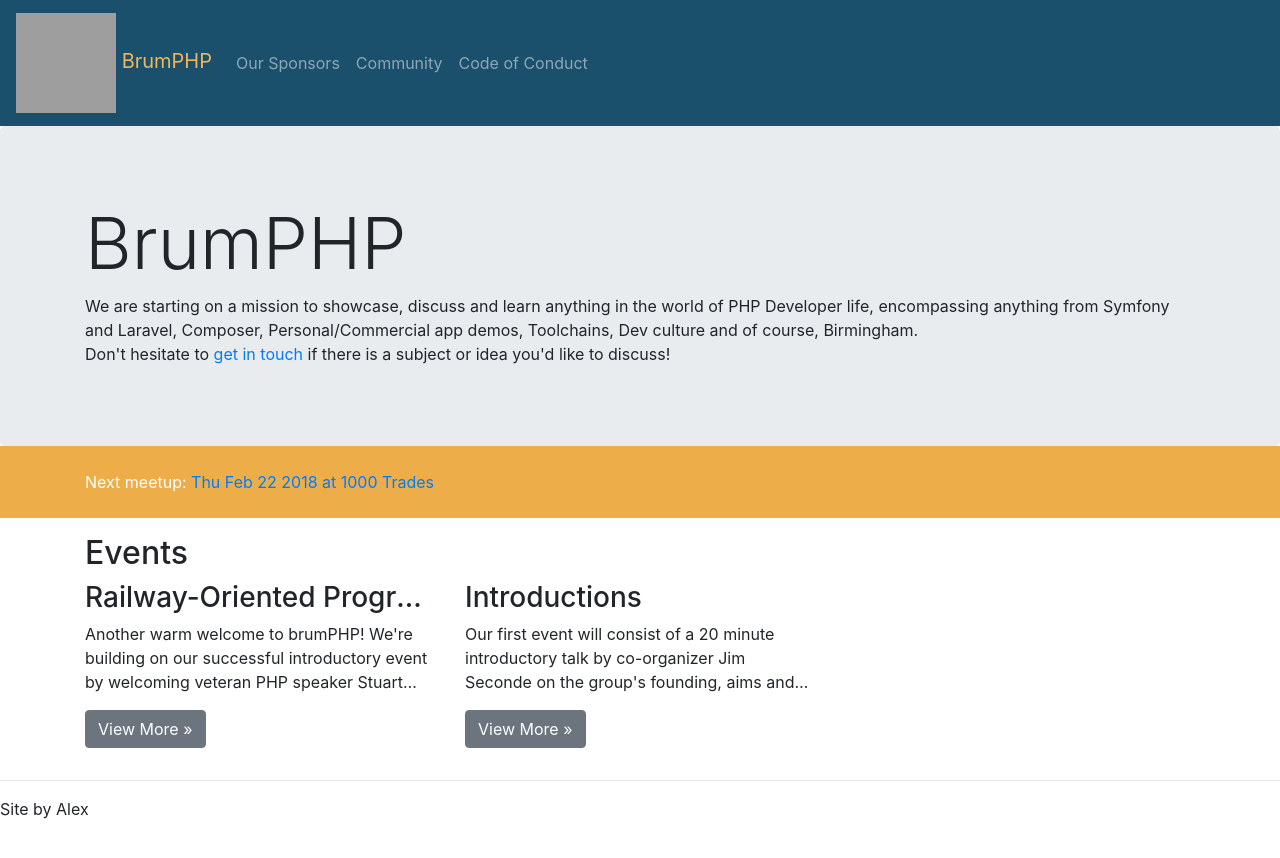
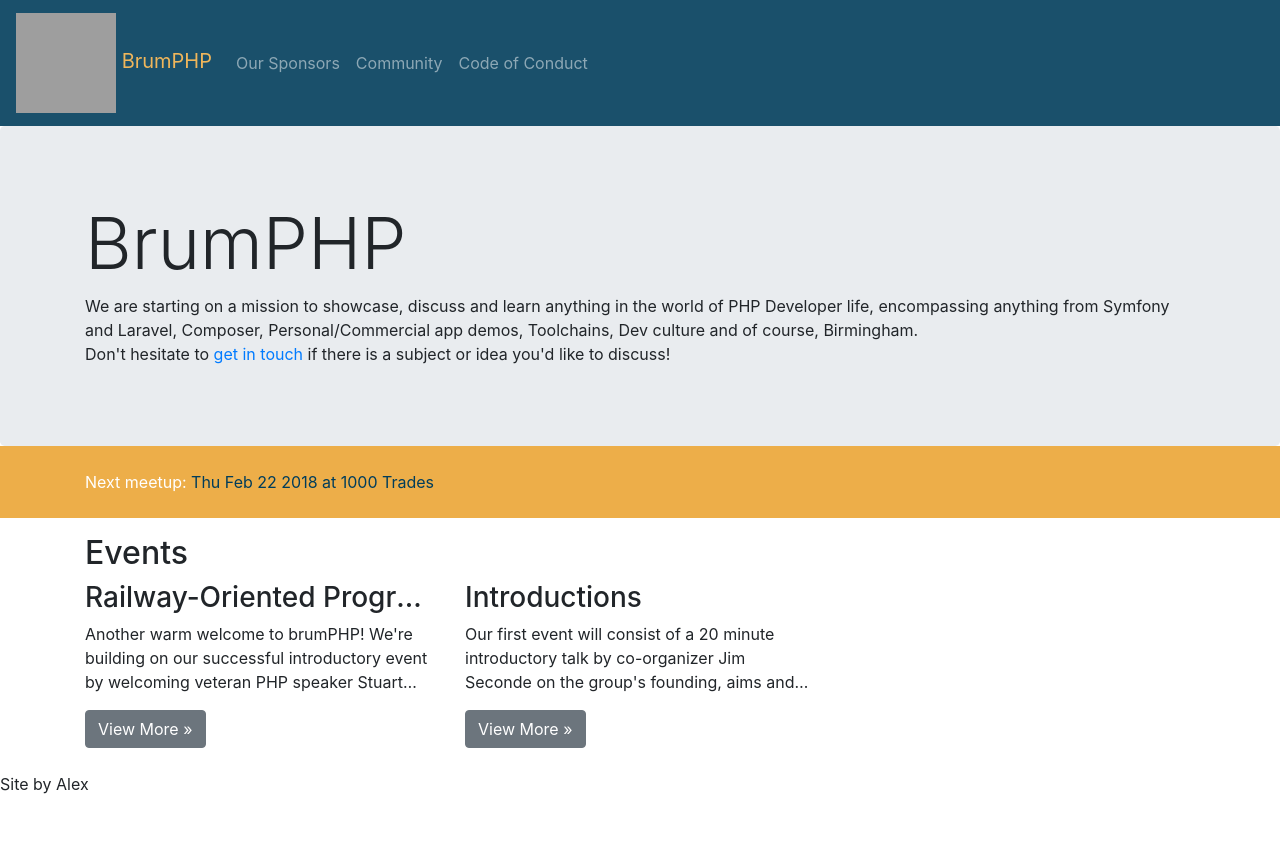
Before and after one commit to BrumPHP/brumphp.github.io, a Jekyll site: the page built from index.md, in a window 1280 px wide. Shown: the top 858 px of the page. Built offline with Jekyll 4.4.1, drawn with Linux system fonts in a browser that asks for light colours; grey boxes are pictures that could not be loaded.

Commit message:
fix(next-event) Changed the colour scheme for next event

```diff
--- a/index.md
+++ b/index.md
@@ -19,11 +19,11 @@ layout: landingpage
     <div class="container">
         <!-- Todo have this populated by the meetup API -->
         {% assign nextEvent = site.events.first %}
-        <p class="py-4">Next meetup: <a class="py-4" href="{{nextEvent.link}}">{{nextEvent.date | date: "%a %b %d %Y"}} at {{nextEvent.location}}</a></p>
+        <p class="py-4">Next meetup: <a class="py-4" class="brum--fg--navy-blue" href="{{nextEvent.link}}">{{nextEvent.date | date: "%a %b %d %Y"}} at {{nextEvent.location}}</a></p>
     </div>
 </section>
 <section>
-    <div class="container">
+    <div class="container pb-2">
         <h2>Events</h2>
         <div class="row">
             {% for event in site.events reversed limit:3 %}
@@ -32,4 +32,3 @@ layout: landingpage
         </div>
     </div>
 </section>
-<hr>
```
